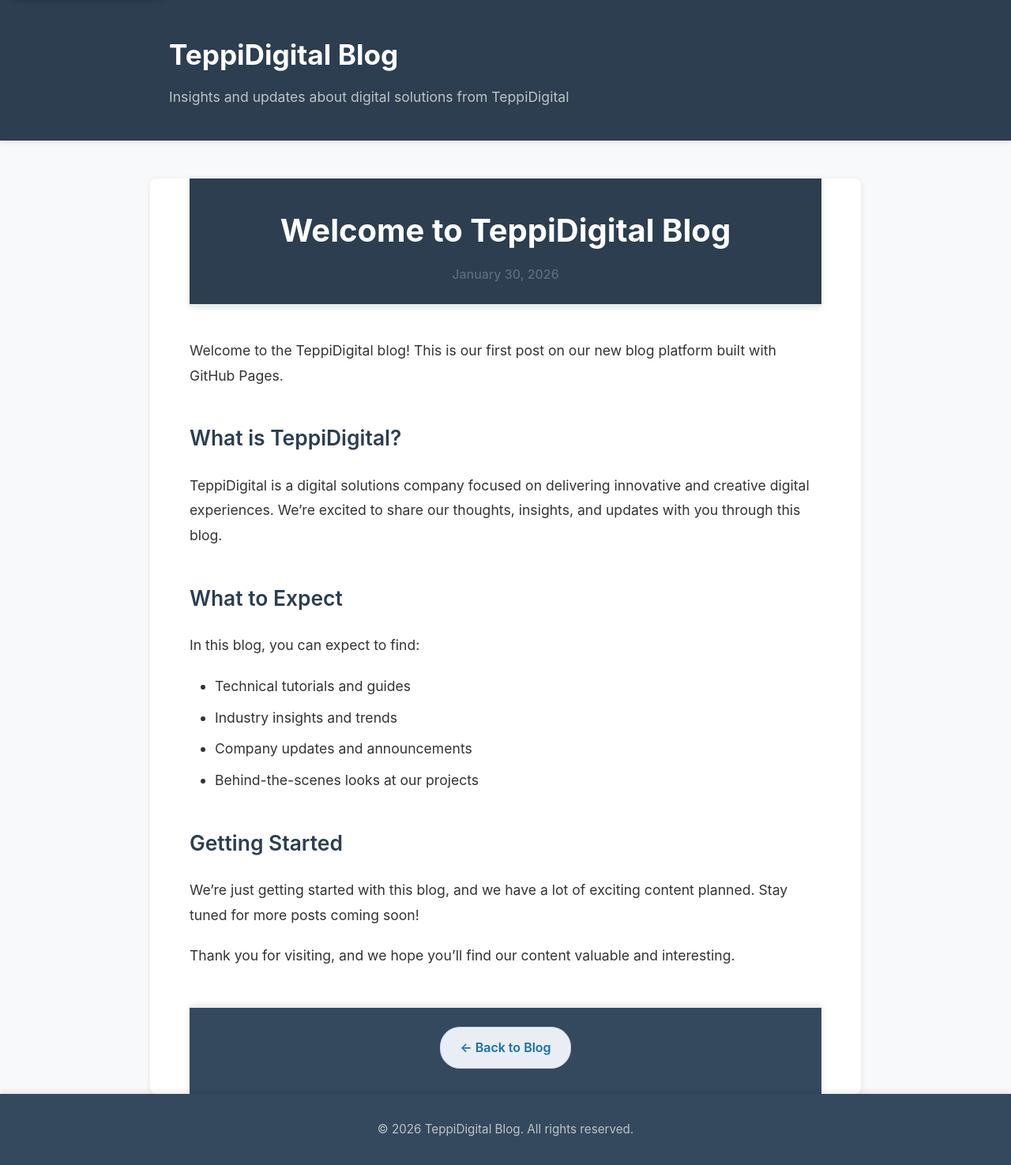
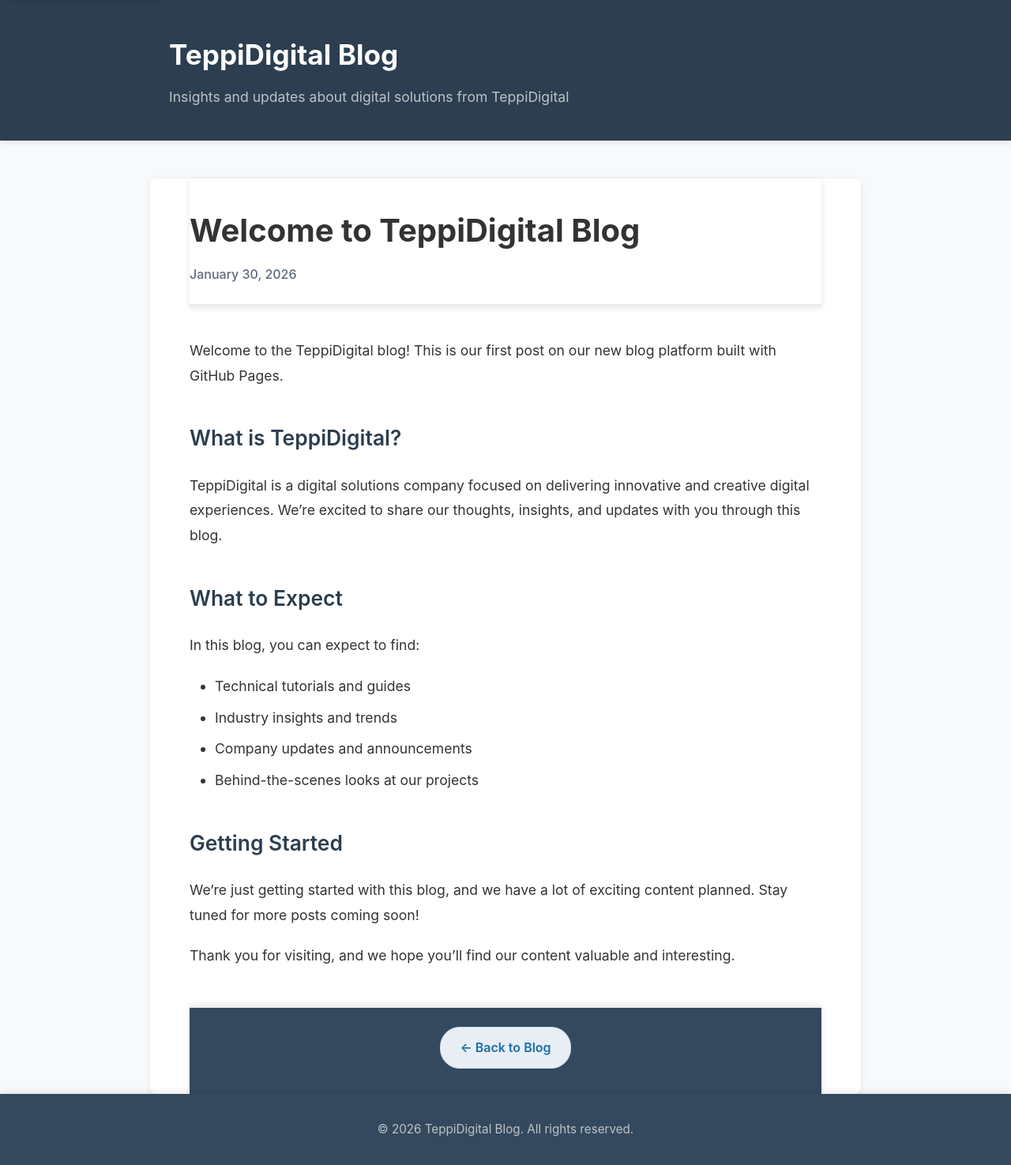
Before and after one commit to teppixdigital/teppixdigital.github.io, a Jekyll site: the page built from _posts/2026/01/30/2026-01-30-welcome-to-teppixdigital-blog.md, in a window 1280 px wide. Shown: the whole page at 79% size. Built offline with Jekyll 4.4.1, drawn with Linux system fonts in a browser that asks for light colours.

Commit message:
style(layout): update default layout and CSS
- Adjusted structure in _layouts/default.html for better responsiveness

- Tweaked styles in assets/css/style.css to remove redundant rules and improve consistency

```diff
--- a/_layouts/default.html
+++ b/_layouts/default.html
@@ -36,7 +36,7 @@
   </head>
   <body>
     <a href="#main-content" class="skip-link">Skip to main content</a>
-    <header role="banner">
+    <header role="banner" class="header-content">
       <div class="container">
         <h1>
           <a
--- a/assets/css/style.css
+++ b/assets/css/style.css
@@ -83,11 +83,14 @@ body {
 
 /* Header */
 header {
-  background-color: #2c3e50;
-  color: white;
   padding: 2.5rem 0;
   margin-bottom: 3rem;
   box-shadow: 0 2px 8px rgba(0, 0, 0, 0.1);
+}
+
+.header-content {
+  background-color: #2c3e50;
+  color: white;
 }
 
 header h1 {
@@ -341,7 +344,7 @@ main {
   margin-bottom: 2.5rem;
   padding-bottom: 1.5rem;
   border-bottom: 3px solid #e9ecef;
-  text-align: center;
+  /* text-align: center; */
 }
 
 .post-title {
```
